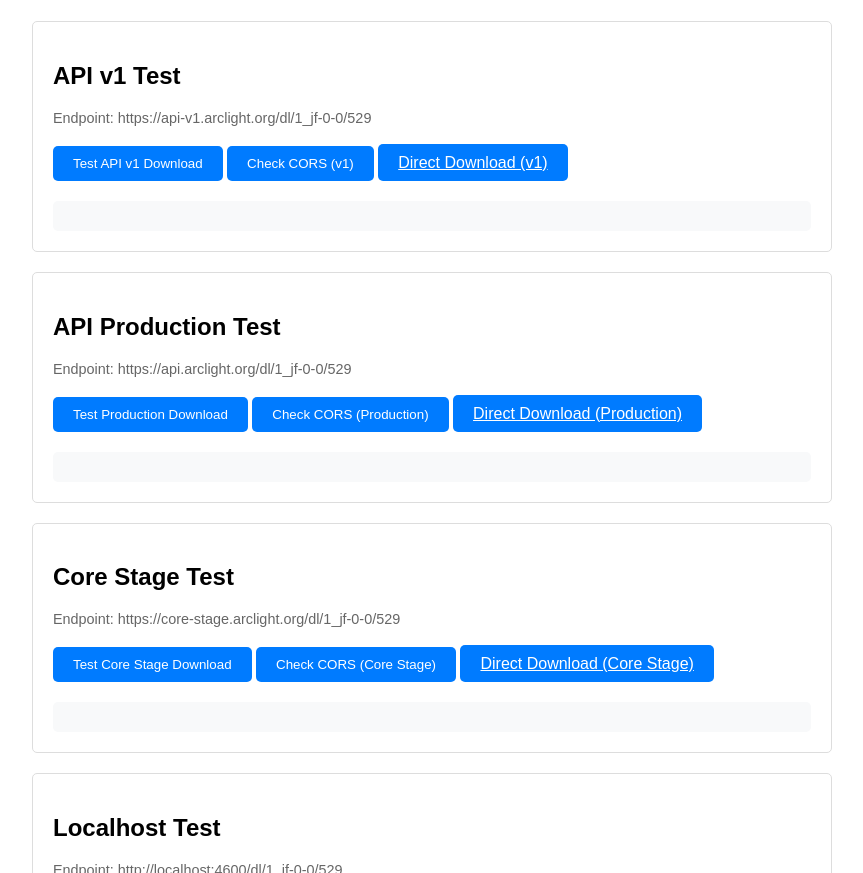
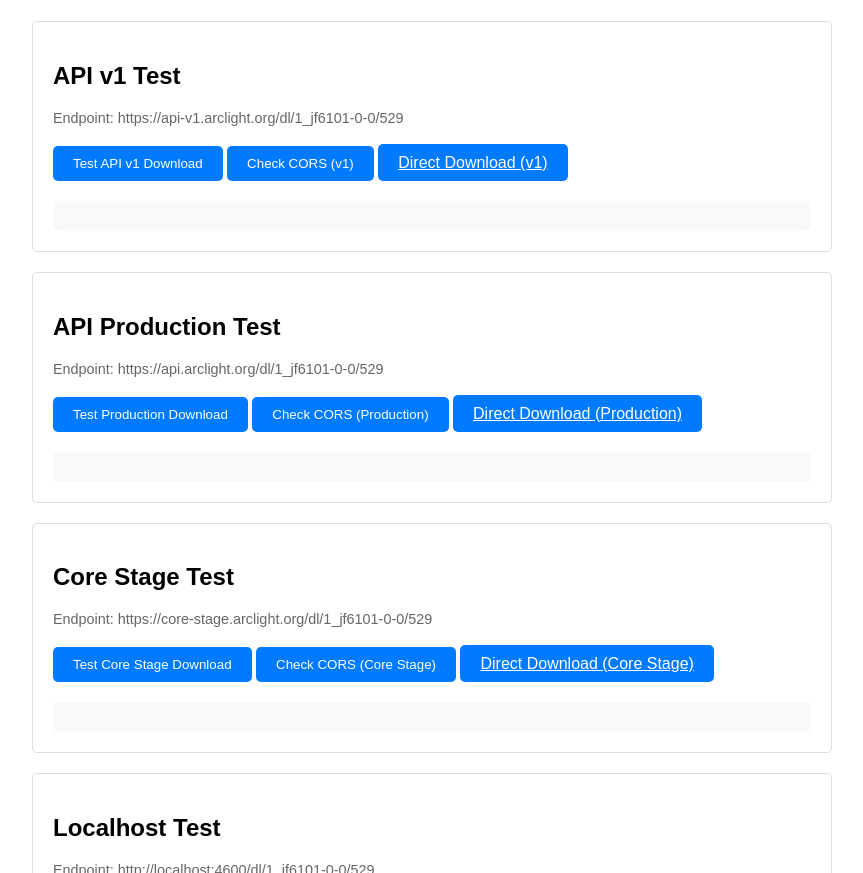
Before and after one commit to tanflem/embedTest, a website: page download-test.html in a window 1280 px wide. Shown: the part 79-952 px from the top of the page, without its empty margins (208-1071 px from the left). Drawn offline with Linux system fonts and the light colour scheme.

Commit message:
fix: use smaller video to test

```diff
--- a/download-test.html
+++ b/download-test.html
@@ -67,50 +67,51 @@
 
     <div class="test-section">
         <h2>API v1 Test</h2>
-        <div class="endpoint-info">Endpoint: https://api-v1.arclight.org/dl/1_jf-0-0/529</div>
+        <div class="endpoint-info">Endpoint: https://api-v1.arclight.org/dl/1_jf6101-0-0/529</div>
         <button class="button" onclick="testDownload('v1')">Test API v1 Download</button>
         <button class="button" onclick="checkCORS('v1')">Check CORS (v1)</button>
-        <a href="https://api-v1.arclight.org/dl/1_jf-0-0/529" class="button" target="_blank" download>Direct Download
+        <a href="https://api-v1.arclight.org/dl/1_jf6101-0-0/529" class="button" target="_blank" download>Direct
+            Download
             (v1)</a>
         <div id="v1-log" class="log-container"></div>
     </div>
 
     <div class="test-section">
         <h2>API Production Test</h2>
-        <div class="endpoint-info">Endpoint: https://api.arclight.org/dl/1_jf-0-0/529</div>
+        <div class="endpoint-info">Endpoint: https://api.arclight.org/dl/1_jf6101-0-0/529</div>
         <button class="button" onclick="testDownload('prod')">Test Production Download</button>
         <button class="button" onclick="checkCORS('prod')">Check CORS (Production)</button>
-        <a href="https://api.arclight.org/dl/1_jf-0-0/529" class="button" target="_blank" download>Direct Download
+        <a href="https://api.arclight.org/dl/1_jf6101-0-0/529" class="button" target="_blank" download>Direct Download
             (Production)</a>
         <div id="prod-log" class="log-container"></div>
     </div>
 
     <div class="test-section">
         <h2>Core Stage Test</h2>
-        <div class="endpoint-info">Endpoint: https://core-stage.arclight.org/dl/1_jf-0-0/529</div>
+        <div class="endpoint-info">Endpoint: https://core-stage.arclight.org/dl/1_jf6101-0-0/529</div>
         <button class="button" onclick="testDownload('core-stage')">Test Core Stage Download</button>
         <button class="button" onclick="checkCORS('core-stage')">Check CORS (Core Stage)</button>
-        <a href="https://core-stage.arclight.org/dl/1_jf-0-0/529" class="button" target="_blank" download>Direct
+        <a href="https://core-stage.arclight.org/dl/1_jf6101-0-0/529" class="button" target="_blank" download>Direct
             Download (Core Stage)</a>
         <div id="core-stage-log" class="log-container"></div>
     </div>
 
     <div class="test-section">
         <h2>Localhost Test</h2>
-        <div class="endpoint-info">Endpoint: http://localhost:4600/dl/1_jf-0-0/529</div>
+        <div class="endpoint-info">Endpoint: http://localhost:4600/dl/1_jf6101-0-0/529</div>
         <button class="button" onclick="testDownload('localhost')">Test Localhost Download</button>
         <button class="button" onclick="checkCORS('localhost')">Check CORS (Localhost)</button>
-        <a href="http://localhost:4600/dl/1_jf-0-0/529" class="button" target="_blank" download>Direct Download
+        <a href="http://localhost:4600/dl/1_jf6101-0-0/529" class="button" target="_blank" download>Direct Download
             (Localhost)</a>
         <div id="localhost-log" class="log-container"></div>
     </div>
 
     <script>
         const endpoints = {
-            v1: 'https://api-v1.arclight.org/dl/1_jf-0-0/529',
-            prod: 'https://api.arclight.org/dl/1_jf-0-0/529',
-            'core-stage': 'https://core-stage.arclight.org/dl/1_jf-0-0/529',
-            'localhost': 'http://localhost:4600/dl/1_jf-0-0/529'
+            v1: 'https://api-v1.arclight.org/dl/1_jf6101-0-0/529',
+            prod: 'https://api.arclight.org/dl/1_jf6101-0-0/529',
+            'core-stage': 'https://core-stage.arclight.org/dl/1_jf6101-0-0/529',
+            'localhost': 'http://localhost:4600/dl/1_jf6101-0-0/529'
         };
 
         function log(message, type = 'info', containerId) {
```
